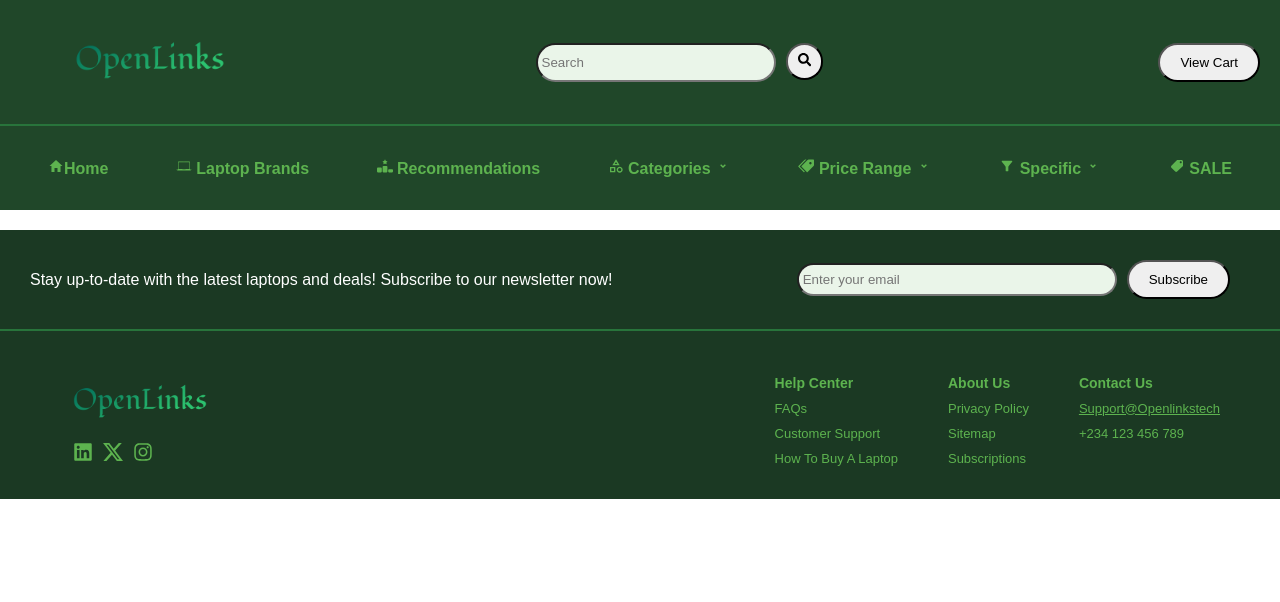
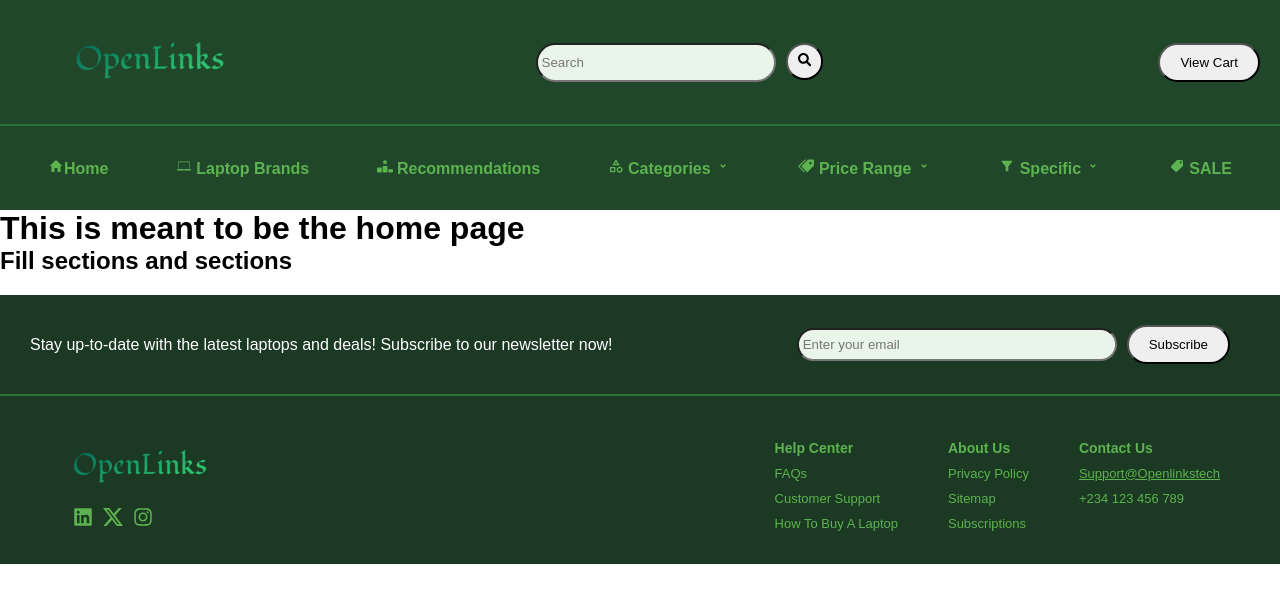
Before and after one commit to Gahbriehel/openlinks, a React (Create React App) app in the folder openlinks/: page / in a window 1280 px wide. Shown: the top 602 px of the page. Built offline with nearby package versions, Linux system fonts and the light colour scheme.

Commit message:
added routing

```diff
--- a/openlinks/src/App.js
+++ b/openlinks/src/App.js
@@ -2,6 +2,7 @@ import React from 'react';
 import Nav from './components/nav';
 import { BrowserRouter } from 'react-router-dom'
 import Footer from './components/footer';
+import Rout from './components/rout';
 // import Rout from './components/rout';
 
 const App = () => {
@@ -9,8 +10,8 @@ const App = () => {
     <>
       <BrowserRouter>
         <Nav />
+        <Rout/>
         <Footer/>
-        {/* <Rout/> */}
       </BrowserRouter>
     </>
   )
--- /dev/null
+++ b/openlinks/src/components/home.js
@@ -0,0 +1,14 @@
+import React from 'react'
+
+const Home = () => {
+    return (
+        <>
+            <div className='home_container'>
+                <h1>This is meant to be the home page</h1>
+                <h2>Fill sections and sections</h2>
+            </div>
+        </>
+    )
+}
+
+export default Home
--- /dev/null
+++ b/openlinks/src/components/rout.js
@@ -0,0 +1,15 @@
+import React from 'react'
+import {Routes, Route} from 'react-router'
+import Home from './home'
+
+const Rout = () => {
+  return (
+    <>
+    <Routes>
+      <Route path='/' element={<Home/>}/>
+    </Routes>
+    </>
+  )
+}
+
+export default Rout
```
Also changed, not shown: 1 other file (tests, documents, lock files or other folders).
